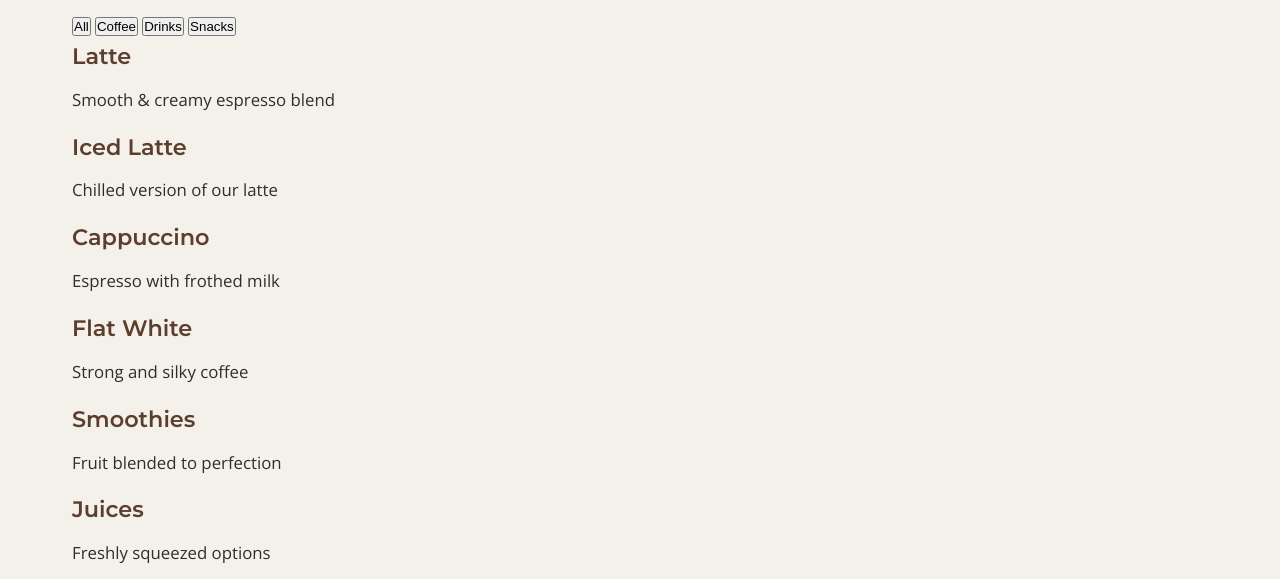
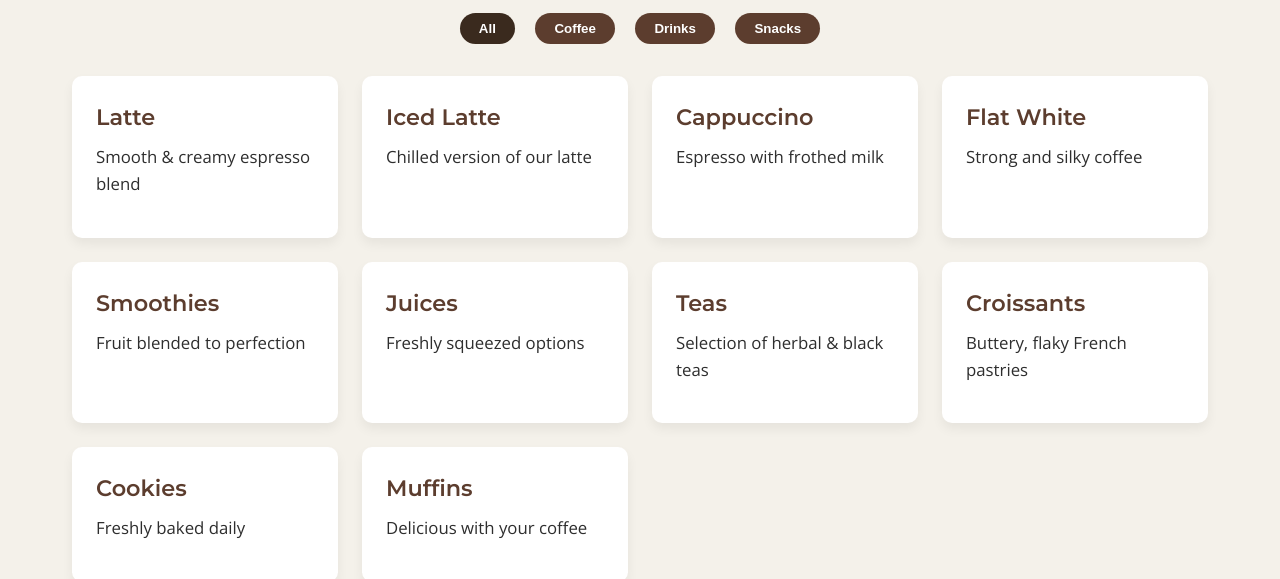
Before and after one commit to AlfieCross/Project-2-Cafe-Website, a plain HTML site: page category.html in a window 1280 px wide. Shown: the part 190-769 px from the top of the page. Drawn offline with nearby package versions, Linux system fonts and the light colour scheme; a web font is replaced by a local one.

Commit message:
added styling to grid layout for menu items

```diff
--- a/css/styles.css
+++ b/css/styles.css
@@ -153,6 +153,51 @@
     margin: 0 auto;
   }
 
+  .filter-buttons {
+    text-align: center;
+    margin-bottom: 2rem;
+  }
+
+  .filter-btn {
+    background-color: #5c3d2e;
+    color: white;
+    border: none;
+    padding: 0.5rem 1.2rem;
+    margin: 0 0.5rem;
+    border-radius: 20px;
+    cursor: pointer;
+    font-weight: bold;
+    transition: background-color 0.3s;
+  }
+
+  .filter-btn:hover,
+  .filter-btn.active {
+    background-color: #3a2a1e;
+  }
+
+  .menu-grid {
+    display: grid;
+    grid-template-columns: repeat(auto-fit, minmax(220px, 1fr));
+    gap: 1.5rem;
+  }
+
+  .menu-card {
+    background: #fff;
+    padding: 1.5rem;
+    border-radius: 10px;
+    box-shadow: 0 6px 12px rgba(0,0,0,0.06);
+    transition: transform 0.2s ease;
+  }
+
+  .menu-card:hover {
+    transform: scale(1.03);
+  }
+
+  .menu-card h3 {
+    margin-bottom: 0.5rem;
+    color: #5c3d2e;
+  }
+
   /* =======================
      Card Layout Sections
   ======================= */
```
